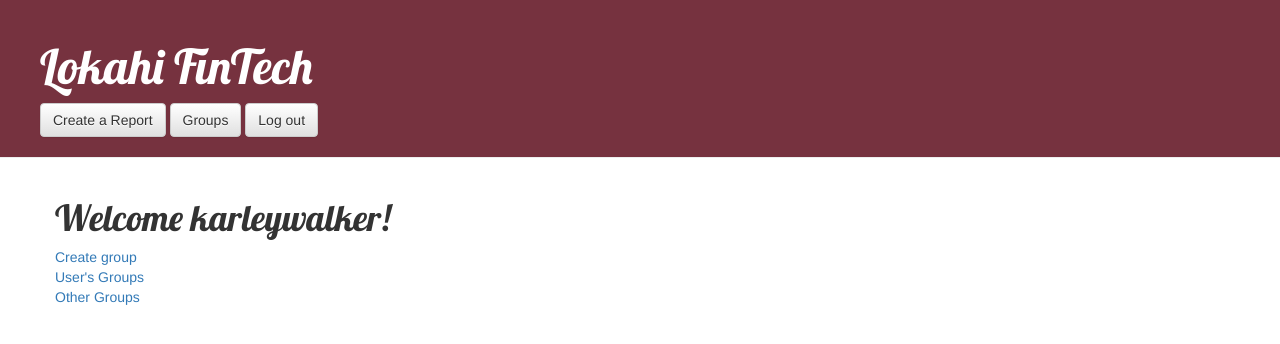
After one commit to rcdizon/cs3240-s17-team17, a Django app: page /LokahiApp/groups/ in a window 1280 px wide. The commit adds this page. Shown: the top 344 px of the page. Run offline with Django 3.2, Linux system fonts and the light colour scheme; a user stored in the database is signed in; some libraries are stand-ins or nearby versions.

Commit message:
Added user group functionality
* Can create groups and view groups you are in

* Completed group interface

* Completed groups

* Group cleanup

* Remove superusers from add list

* Small bug fix

```diff
--- a/LokahiProject/LokahiApp/urls.py
+++ b/LokahiProject/LokahiApp/urls.py
@@ -9,11 +9,16 @@ from . import views
 urlpatterns = [
     url(r'^admin/', admin.site.urls),
     url('^register/', CreateView.as_view(
-            template_name='register.html',
-            form_class=UserCreationForm,
-            success_url='/LokahiApp/homepage'
+        template_name='register.html',
+        form_class=UserCreationForm,
+        success_url='/LokahiApp/homepage'
     )),
     url('^accounts/', include('django.contrib.auth.urls')),
+    url(r'^createGroup', views.create_group),
+    url(r'^editGroup/(?P<pk>[0-9]+)/(?P<qk>[0-9]+)/$', views.edit_group),
+    url(r'^joinGroup/(?P<pk>[0-9]+)/$', views.join_group),
+    url(r'^leaveGroup/(?P<pk>[0-9]+)/$', views.leave_group),
+    url(r'^groups/', views.groups, name='groups'),
     url(r'^login/', auth_views.login, name='login'),
     # Logging out takes you back to the landing page
     url(r'^logout/$', auth_views.logout, {'template_name': 'index.html'}, name='logout'),
--- a/LokahiProject/LokahiApp/views.py
+++ b/LokahiProject/LokahiApp/views.py
@@ -7,8 +7,9 @@ from django.utils import timezone
 from .models import Report
 from .forms import CreateReport
 from django.shortcuts import redirect
-from django.contrib.auth.models import User
+from django.contrib.auth.models import User, Group, Permission
 from django.contrib.auth.decorators import login_required
+import sys
 
 @csrf_exempt
 def index(request):
@@ -45,8 +46,9 @@ def login(request):
 
 @login_required(login_url='/LokahiApp/login/')
 def homepage(request):
+    name = request.user
     reports = Report.objects.filter(timestamp__lte=timezone.now()).order_by('timestamp')
-    return render(request, 'report.html', {'reports': reports})
+    return render(request, 'report.html', {'reports': reports, 'name': name})
 
 
 @login_required(login_url='/LokahiApp/login/')
@@ -80,10 +82,52 @@ def report_edit(request, pk):
 
 @login_required(login_url='/LokahiApp/login/')
 def report(request):
+    name = request.user
     reports = Report.objects.filter(timestamp__lte=timezone.now()).order_by('timestamp')
-    return render(request, 'report.html', {'reports': reports})
+    return render(request, 'report.html', {'reports': reports, 'name': name})
 
 @login_required(login_url='/LokahiApp/login/')
 def result(request, pk):
     reports = get_object_or_404(Report, pk=pk)
     return render(request, 'result.html', {'reports': reports})
+
+@login_required(login_url='/LokahiApp/login/')
+def groups(request):
+    # TODO: Figure out way to sort these groups properly
+    name = request.user
+    my_groups = []
+    other_groups = []
+    # Makes two lists, groups the user is in and groups the user isn't in
+    for g in Group.objects.all():
+        if not request.user.groups.filter(name=g.name).exists():
+            other_groups.append(g)
+        else:
+            my_groups.append(g)
+    # Get list of all users, TODO: cleanup later, don't add all users to this list
+    users = User.objects.all()
+    return render(request, 'groups.html', {'name': name, 'my_groups': my_groups, "other_groups": other_groups, "users": users})
+
+@login_required(login_url='/LokahiApp/login/')
+def create_group(request):
+    info = request.POST['groupName']
+    my_group = Group.objects.create(name=str(info))
+    my_group.save()
+    return render(request, 'group_successful.html', {'groups': groups})
+
+@login_required(login_url='/LokahiApp/login/')
+def edit_group(request, pk, qk):
+    g = Group.objects.get(id=pk)
+    u = User.objects.get(id=qk)
+    g.user_set.add(u)
+    return render(request, 'group_successful.html', {'groups': groups})
+
+@login_required(login_url='/LokahiApp/login/')
+def join_group(request, pk):
+    request.user.groups.add(Group.objects.get(id=pk))
+    return render(request, 'group_successful.html', {'groups': groups})
+
+@login_required(login_url='/LokahiApp/login/')
+def leave_group(request, pk):
+    g = Group.objects.get(id=pk)
+    g.user_set.remove(request.user)
+    return render(request, 'group_successful.html', {'groups': groups})
--- a/LokahiProject/templates/create_report.html
+++ b/LokahiProject/templates/create_report.html
@@ -17,6 +17,7 @@
                 {{ form.as_p }}
                 <button type="submit" class="save btn btn-default">Save</button>
             </form>
+            <a href="/LokahiApp/report"><button class="save btn btn-default">Return</button></a>
         </div>
     </body>
 </html>
--- /dev/null
+++ b/LokahiProject/templates/groups.html
@@ -0,0 +1,86 @@
+{% load staticfiles %}
+<!DOCTYPE html>
+<html lang="en">
+<head>
+    <meta charset="UTF-8">
+    <title>Groups</title>
+    <script src="//ajax.googleapis.com/ajax/libs/jquery/1.10.2/jquery.min.js"></script>
+    <link rel="stylesheet" href="//maxcdn.bootstrapcdn.com/bootstrap/3.3.0/css/bootstrap.min.css">
+    <link rel="stylesheet" href="//maxcdn.bootstrapcdn.com/bootstrap/3.3.0/css/bootstrap-theme.min.css">
+    <link rel="stylesheet" href="{% static 'css/reports.css' %}">
+    <link href="//fonts.googleapis.com/css?family=Lobster&subset=latin,latin-ext" rel="stylesheet" type="text/css">
+</head>
+<body>
+<div class="page-header">
+    <a href="/LokahiApp/homepage"><h1>Lokahi FinTech</h1></a>
+    <a href="/LokahiApp/report/new/"><button class="createreport btn btn-default">Create a Report</button></a>
+    <a href="/LokahiApp/groups/"><button class="groups btn btn-default">Groups</button></a>
+    <a href="/LokahiApp/logout"><button class="logout btn btn-default">Log out</button></a>
+</div>
+<div class="content container">
+
+    <!-- TODO: Boostrapify this stuff later -->
+    <h1>Welcome {{ name }}!</h1>
+
+    <!-- Group creation -->
+    <a href="#" onclick="$('#hiddenForm').show(); return false;">Create group</a>
+    <div style="display: none;" id="hiddenForm">
+        <form action="/LokahiApp/createGroup/" method="post">
+          {% csrf_token %}
+            Group Name:
+          <input type="text" name="groupName" id="groupName">
+          <input type="submit" value="Create" class="btn btn-primary">
+        </form>
+    </div>
+    <br>
+
+    <!-- View groups -->
+    <a href="#" onclick="$('#hiddenUserGroups').show(); return false;">User's Groups</a>
+    <div style="display: none;" id="hiddenUserGroups">
+        <table>
+        {% for item in my_groups %}
+            {% csrf_token %}
+            <tr>
+            <td>{{ item }}</td>
+            <td><a href="/LokahiApp/leaveGroup/{{ item.id }}/"><button class="btn btn-primary" name=item>Leave group</button></a></td>
+            <td>
+                <a href="#" onclick="$('#hiddenUser').show(); return false;"><button class="btn btn-primary" name=item>Add other user</button></a>
+                <div style="display: none;" id="hiddenUser">
+                    <select>
+                        {% for user in users %}
+                        {% if not user.is_superuser and user != name %}
+                        <option>{{ user }}</option>
+                        {% endif %}
+                        {% endfor %}
+                    </select>
+                	<a href="/LokahiApp/editGroup/{{ item.id }}/{{ user.id }}"><button class="btn btn-primary" name=item>Add to group</button></a>
+                </div>
+            </td>
+            {% empty %}
+            <td>User is not in any groups</td>
+            </tr>
+        {% endfor %}
+        </table>
+    </div>
+    <br>
+
+    <!-- Join groups -->
+    <a href="#" onclick="$('#hiddenOtherGroups').show(); return false;">Other Groups</a>
+    <div style="display: none;" id="hiddenOtherGroups">
+        <table>
+            {% for item in other_groups %}
+            {% csrf_token %}
+            <tr>
+                <td>{{ item }}</td>
+                <td><a href="/LokahiApp/joinGroup/{{ item.id }}/"><button value="Join group" class="btn btn-primary" name=item id='joinGroup'>Join group</button></a></td>
+                {% empty %}
+                <td>No other groups</td>
+            </tr>
+            {% endfor %}
+        </table>
+    </div>
+
+</div>
+
+</body>
+</html>
--- a/LokahiProject/templates/report.html
+++ b/LokahiProject/templates/report.html
@@ -9,11 +9,13 @@
     </head>
     <body>
         <div class="page-header">
-            <h1>Lokahi FinTech</h1>
+            <a href="/LokahiApp/homepage"><h1>Lokahi FinTech</h1></a>
             <a href="/LokahiApp/report/new/"><button class="createreport btn btn-default">Create a Report</button></a>
+            <a href="/LokahiApp/groups/"><button class="groups btn btn-default">Groups</button></a>
             <a href="/LokahiApp/logout"><button class="logout btn btn-default">Log out</button></a>
         </div>
         <div class="content container">
+            <h1>Welcome {{ name }}!</h1>
             <div class="row">
                 <div class="col-md-8">
                     {% for report in reports %}
```
Also changed, not shown: LokahiProject/templates/group_successful.html (added, +24 -0 lines).
